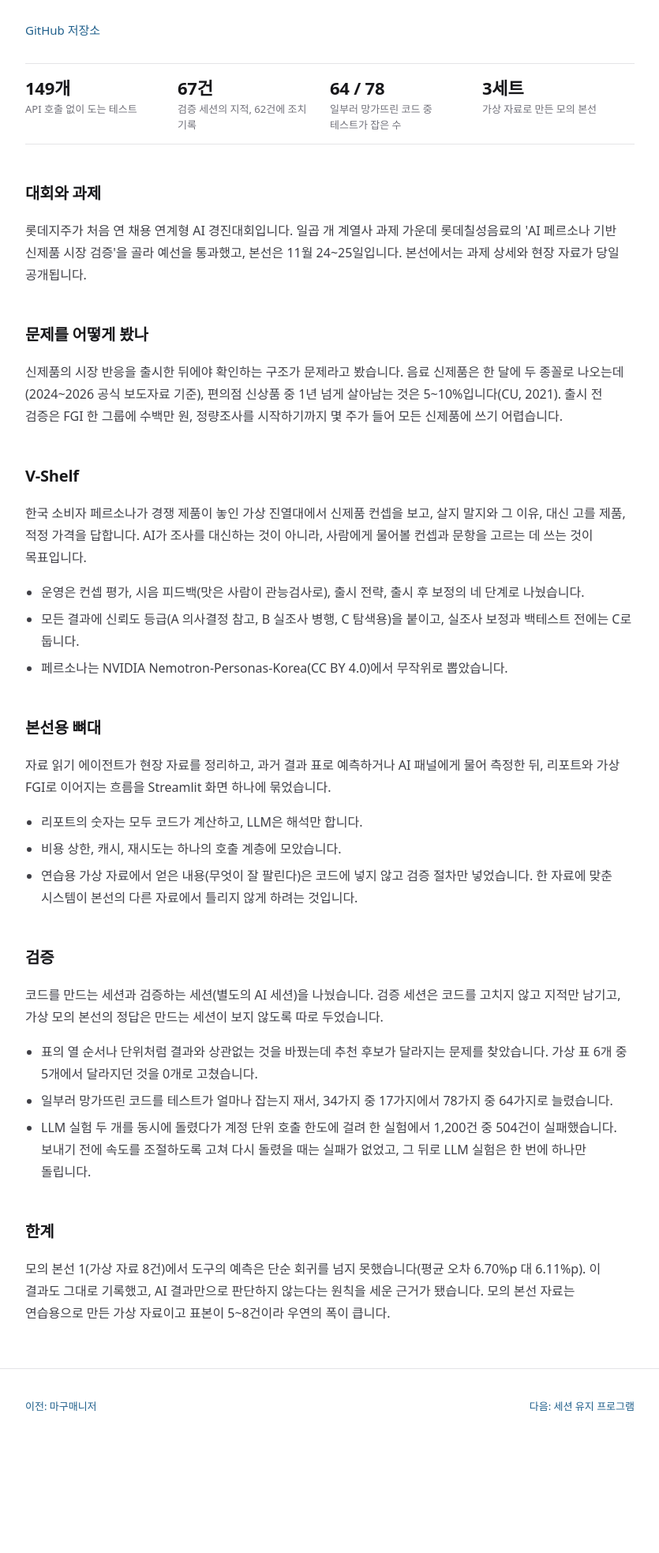
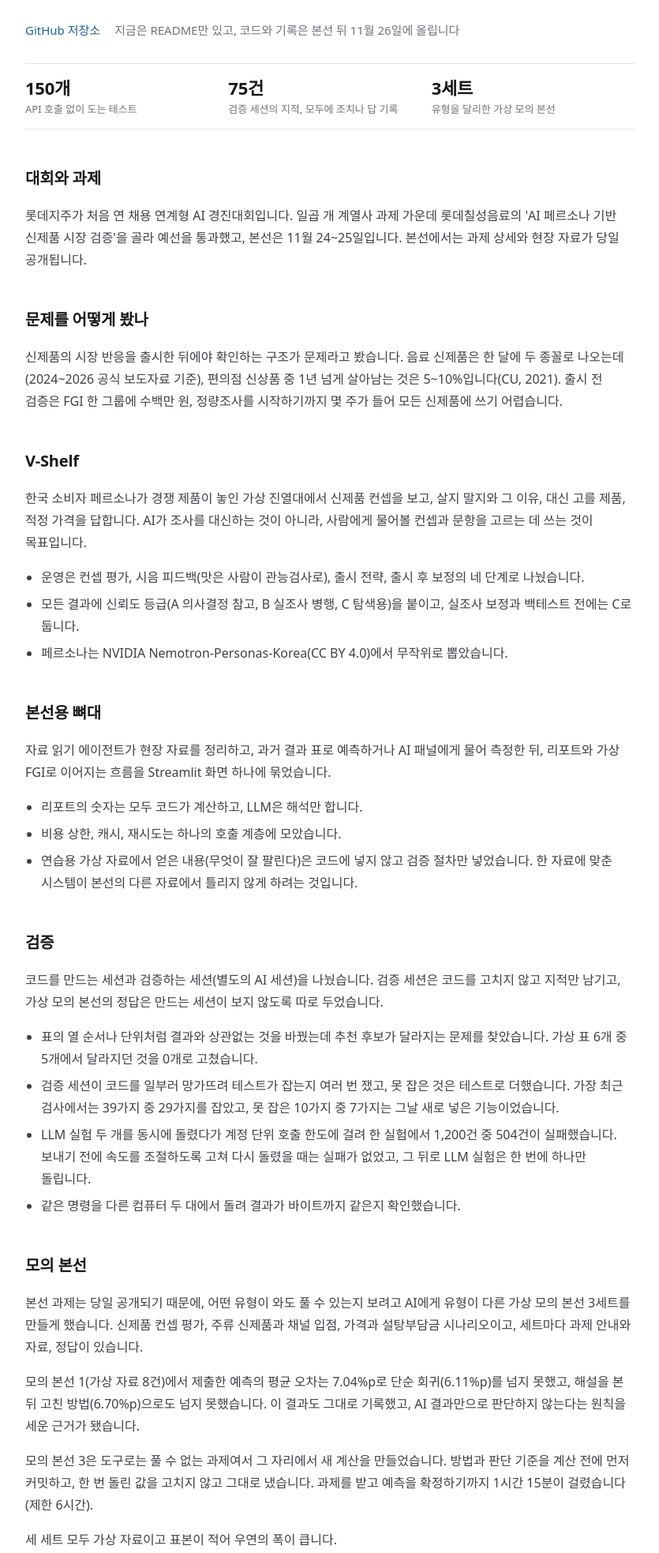
Before and after one commit to happy-panda-3108/happy-panda-3108.github.io, a plain HTML site: page projects/vshelf.html in a window 1280 px wide. Shown: the part 242-2209 px from the top of the page at 79% size, without its empty margins (222-1057 px from the left). Before the commit the page ends 2091 px from the top, so only its background shows below. Drawn offline with Linux system fonts and the light colour scheme; a web font is replaced by a local one.

Commit message:
V-Shelf 갱신: 테스트 150개, 검증 지적 75건 모두에 조치나 답 기록, 모의 본선 3세트 설명, 공개 저장소 v-shelf 링크(코드는 11월 26일)

```diff
--- a/projects/vshelf.html
+++ b/projects/vshelf.html
@@ -25,14 +25,13 @@
         <h1>V-Shelf: AI 페르소나 가상 진열대</h1>
         <p class="sub">LOTTE AX Challenge 2026 본선 진출 · 2026.10 – 11 · 개인 참가</p>
         <div class="links">
-          <a href="https://github.com/happy-panda-3108/vshelf">GitHub 저장소</a>
+          <a href="https://github.com/happy-panda-3108/v-shelf">GitHub 저장소</a>
+          <span class="muted">지금은 README만 있고, 코드와 기록은 본선 뒤 11월 26일에 올립니다</span>
         </div>
-
         <div class="figures">
-          <div><strong>149개</strong><span>API 호출 없이 도는 테스트</span></div>
-          <div><strong>67건</strong><span>검증 세션의 지적, 62건에 조치 기록</span></div>
-          <div><strong>64 / 78</strong><span>일부러 망가뜨린 코드 중 테스트가 잡은 수</span></div>
-          <div><strong>3세트</strong><span>가상 자료로 만든 모의 본선</span></div>
+          <div><strong>150개</strong><span>API 호출 없이 도는 테스트</span></div>
+          <div><strong>75건</strong><span>검증 세션의 지적, 모두에 조치나 답 기록</span></div>
+          <div><strong>3세트</strong><span>유형을 달리한 가상 모의 본선</span></div>
         </div>
 
         <h2>대회와 과제</h2>
@@ -61,12 +60,16 @@
         <p>코드를 만드는 세션과 검증하는 세션(별도의 AI 세션)을 나눴습니다. 검증 세션은 코드를 고치지 않고 지적만 남기고, 가상 모의 본선의 정답은 만드는 세션이 보지 않도록 따로 두었습니다.</p>
         <ul>
           <li>표의 열 순서나 단위처럼 결과와 상관없는 것을 바꿨는데 추천 후보가 달라지는 문제를 찾았습니다. 가상 표 6개 중 5개에서 달라지던 것을 0개로 고쳤습니다.</li>
-          <li>일부러 망가뜨린 코드를 테스트가 얼마나 잡는지 재서, 34가지 중 17가지에서 78가지 중 64가지로 늘렸습니다.</li>
+          <li>검증 세션이 코드를 일부러 망가뜨려 테스트가 잡는지 여러 번 쟀고, 못 잡은 것은 테스트로 더했습니다. 가장 최근 검사에서는 39가지 중 29가지를 잡았고, 못 잡은 10가지 중 7가지는 그날 새로 넣은 기능이었습니다.</li>
           <li>LLM 실험 두 개를 동시에 돌렸다가 계정 단위 호출 한도에 걸려 한 실험에서 1,200건 중 504건이 실패했습니다. 보내기 전에 속도를 조절하도록 고쳐 다시 돌렸을 때는 실패가 없었고, 그 뒤로 LLM 실험은 한 번에 하나만 돌립니다.</li>
+          <li>같은 명령을 다른 컴퓨터 두 대에서 돌려 결과가 바이트까지 같은지 확인했습니다.</li>
         </ul>
 
-        <h2>한계</h2>
-        <p>모의 본선 1(가상 자료 8건)에서 도구의 예측은 단순 회귀를 넘지 못했습니다(평균 오차 6.70%p 대 6.11%p). 이 결과도 그대로 기록했고, AI 결과만으로 판단하지 않는다는 원칙을 세운 근거가 됐습니다. 모의 본선 자료는 연습용으로 만든 가상 자료이고 표본이 5~8건이라 우연의 폭이 큽니다.</p>
+        <h2>모의 본선</h2>
+        <p>본선 과제는 당일 공개되기 때문에, 어떤 유형이 와도 풀 수 있는지 보려고 AI에게 유형이 다른 가상 모의 본선 3세트를 만들게 했습니다. 신제품 컨셉 평가, 주류 신제품과 채널 입점, 가격과 설탕부담금 시나리오이고, 세트마다 과제 안내와 자료, 정답이 있습니다.</p>
+        <p>모의 본선 1(가상 자료 8건)에서 제출한 예측의 평균 오차는 7.04%p로 단순 회귀(6.11%p)를 넘지 못했고, 해설을 본 뒤 고친 방법(6.70%p)으로도 넘지 못했습니다. 이 결과도 그대로 기록했고, AI 결과만으로 판단하지 않는다는 원칙을 세운 근거가 됐습니다.</p>
+        <p>모의 본선 3은 도구로는 풀 수 없는 과제여서 그 자리에서 새 계산을 만들었습니다. 방법과 판단 기준을 계산 전에 먼저 커밋하고, 한 번 돌린 값을 고치지 않고 그대로 냈습니다. 과제를 받고 예측을 확정하기까지 1시간 15분이 걸렸습니다(제한 6시간).</p>
+        <p>세 세트 모두 가상 자료이고 표본이 적어 우연의 폭이 큽니다.</p>
       </div>
     </article>
   </main>
--- a/style.css
+++ b/style.css
@@ -91,6 +91,7 @@ article.doc { padding: 56px 0 40px; }
 .figures strong { display: block; font-size: 22px; letter-spacing: -0.01em; color: var(--ink); line-height: 1.3; }
 .figures span { font-size: 13px; color: var(--ink-3); line-height: 1.5; display: block; margin-top: 4px; }
 .doc .links { display: flex; gap: 18px; flex-wrap: wrap; font-size: 15px; margin: 0 0 28px; }
+.doc .links .muted { color: var(--ink-3); }
 figure { margin: 24px 0; }
 figure img { border: 1px solid var(--line); border-radius: 6px; }
 figcaption { font-size: 13px; color: var(--ink-3); margin-top: 8px; }
```
Also changed, not shown: index.html (+3 -3 lines).
